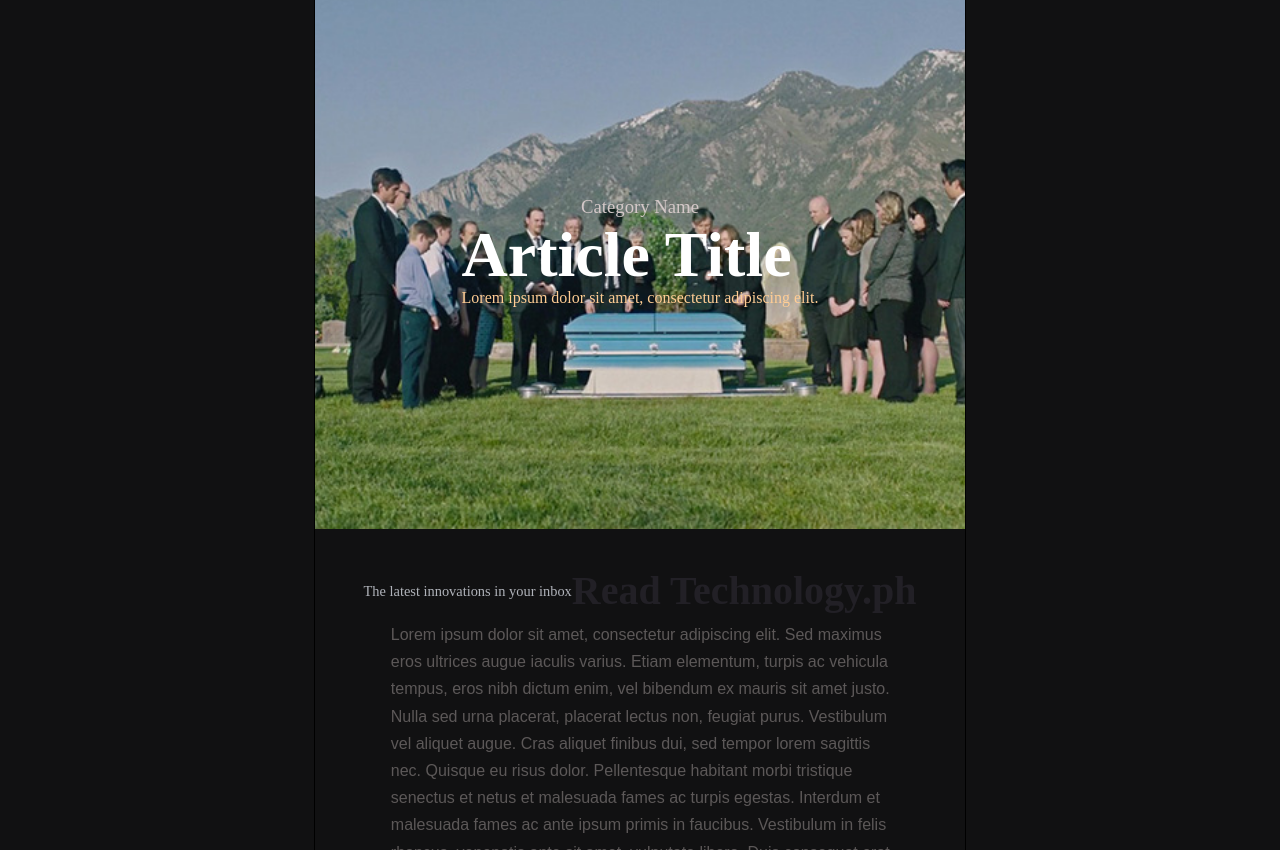
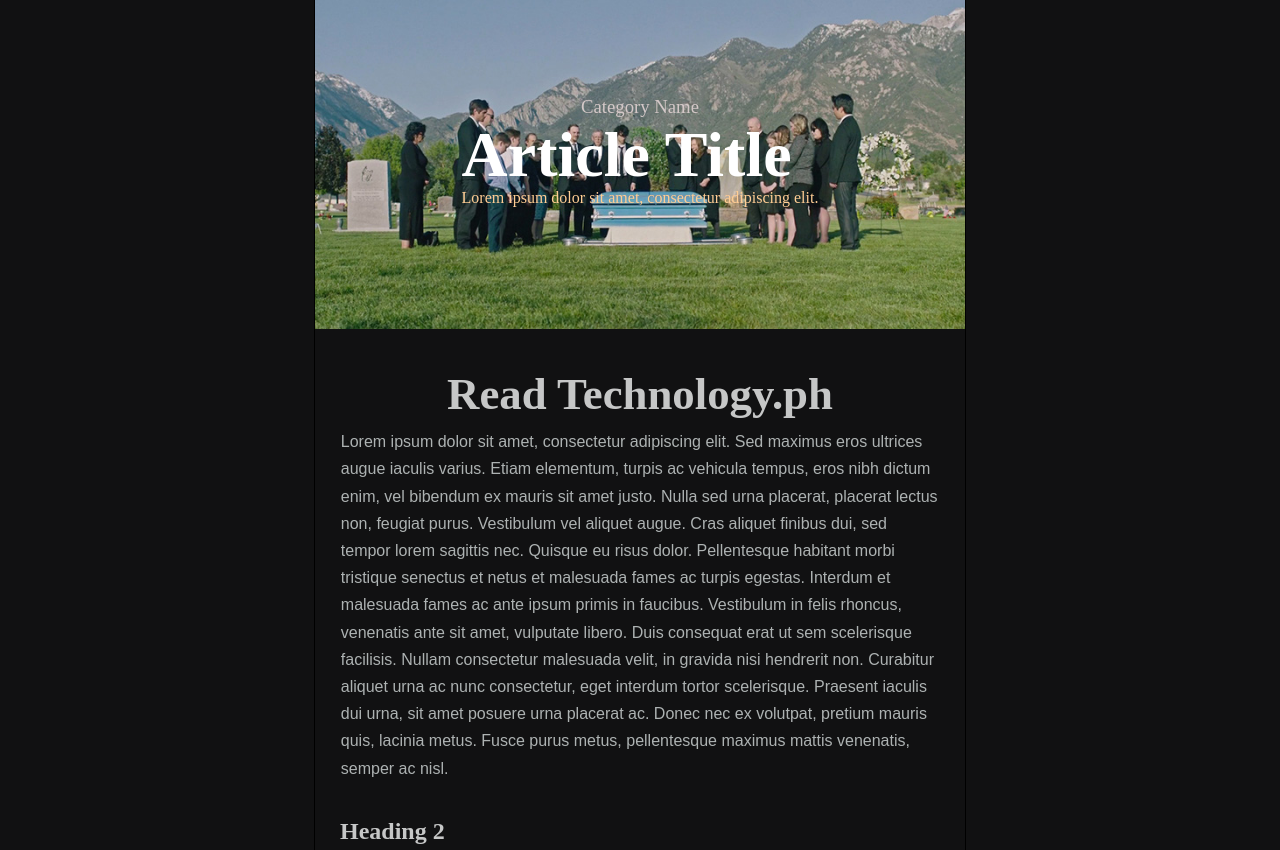
Before and after one commit to wedeveloph/technologyph, a website built with webpack: page public/read/article.html in a window 1280 px wide. Shown: the part 102-952 px from the top of the page. Built offline with nearby package versions, Linux system fonts and the light colour scheme; a web font is replaced by a local one.

Commit message:
article styling

```diff
--- a/public/read/article.html
+++ b/public/read/article.html
@@ -58,7 +58,6 @@
             <div class="box-inner" style="
     max-width:650px;">
 
-                <h3>The latest innovations in your inbox</h3>
               <h1>Read Technology.ph</h1>
                 <p>Lorem ipsum dolor sit amet, consectetur adipiscing elit. Sed maximus eros ultrices augue iaculis varius. Etiam elementum, turpis ac vehicula tempus, eros nibh dictum enim, vel bibendum ex mauris sit amet justo. Nulla sed urna placerat, placerat lectus non, feugiat purus. Vestibulum vel aliquet augue. Cras aliquet finibus dui, sed tempor lorem sagittis nec. Quisque eu risus dolor. Pellentesque habitant morbi tristique senectus et netus et malesuada fames ac turpis egestas. Interdum et malesuada fames ac ante ipsum primis in faucibus. Vestibulum in felis rhoncus, venenatis ante sit amet, vulputate libero. Duis consequat erat ut sem scelerisque facilisis. Nullam consectetur malesuada velit, in gravida nisi hendrerit non. Curabitur aliquet urna ac nunc consectetur, eget interdum tortor scelerisque. Praesent iaculis dui urna, sit amet posuere urna placerat ac. Donec nec ex volutpat, pretium mauris quis, lacinia metus. Fusce purus metus, pellentesque maximus mattis venenatis, semper ac nisl.</p>
 
--- a/src/styles/read.scss
+++ b/src/styles/read.scss
@@ -7,6 +7,15 @@
   color: #f9f9fc;
   background: #242421;
 }
+
+
+/* COLORS */
+
+
+$t: #adb2b2; // general type
+
+$h1: #c6c7c7;
+
 
 
 body{
@@ -41,7 +50,7 @@ body{
 
 #cover{
 
-    height:550px;
+    height:350px;
     margin-bottom:2vh;
     background: rgba(0, 0, 0, 0.85);
     background-size: cover;
@@ -95,8 +104,9 @@ body{
         display:block;
         text-align: left;
         width:100%;
-        max-width:500px;
-        color:#4d5467;
+        max-width:600px;
+
+        color: $h1;
         font-family:"Flaco-Mono";
         margin-top:.5em;
     }
@@ -111,9 +121,9 @@ body{
     }
 
     h1{
-        font-size:2.5em;
+        font-size:2.8em;
         line-height:1.5em;
-        color:#222026;
+        color: $h1;
     }
 
 
@@ -124,15 +134,15 @@ body{
         margin-bottom:1.5em;
         font-size:1em;
         font-weight:400;
-        max-width:500px;
+        max-width:600px;
 
         text-rendering: optimizeLegibility;
         -webkit-font-smoothing: antialiased;
         -moz-osx-font-smoothing: grayscale;
 
-        color:#5c5858;
+        color: $t;
         line-height:1.7em;
-        width:100% !important;
+        width:100%;
     }
 
 
@@ -159,6 +169,7 @@ body{
 
 #footer{
 
+    position: relative;
     border-top:1px solid #000;
     border-bottom:1px solid #000;
 }
```
Also changed, not shown: public/assets/styles/read.css.
